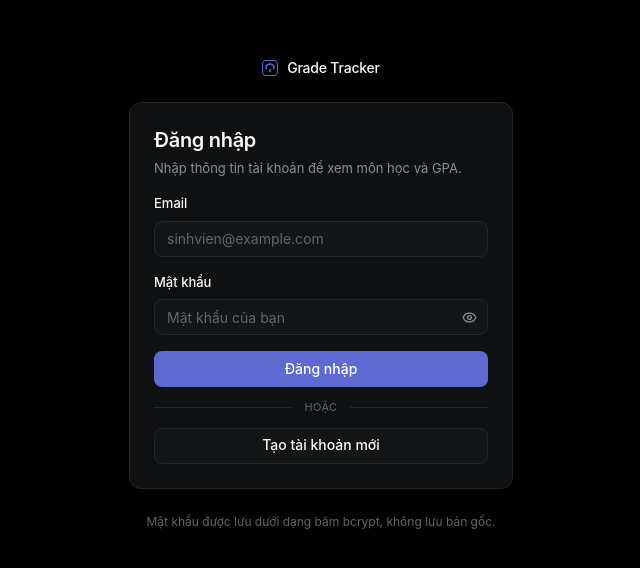
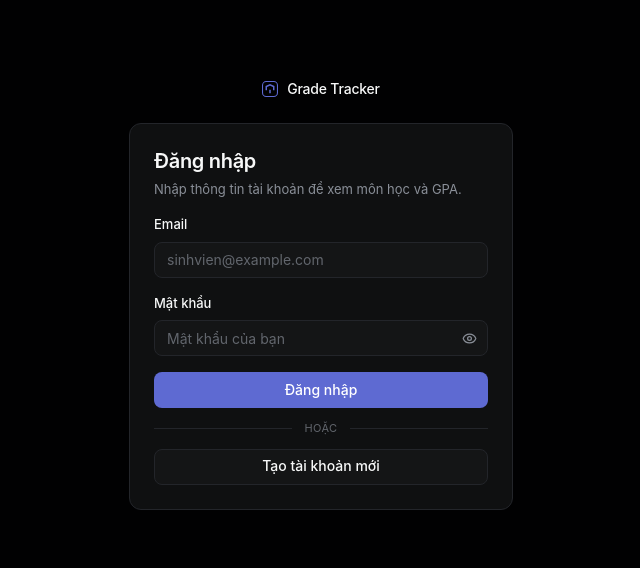
Before and after one commit to Ngh1az/grade-tracker, a React (Vite) app in the folder client/: page / in a window 1280 px wide. Shown: the part 106-674 px from the top of the page, without its empty margins (319-959 px from the left). Built offline with nearby package versions, Linux system fonts and the light colour scheme.

Commit message:
refactor(auth ui): drop the bcrypt footnote from the auth screen
Naming the hashing algorithm on the sign-in page tells visitors nothing
useful and advertises an implementation detail. Removes the unused
.auth-foot rule along with it.

```diff
--- a/client/src/AuthScreen.jsx
+++ b/client/src/AuthScreen.jsx
@@ -143,10 +143,6 @@ export default function AuthScreen({ onAuthenticated }) {
           {isRegister ? 'Tôi đã có tài khoản' : 'Tạo tài khoản mới'}
         </button>
       </form>
-
-      <p className="auth-foot">
-        Mật khẩu được lưu dưới dạng băm bcrypt, không lưu bản gốc.
-      </p>
     </div>
   );
 }
--- a/client/src/index.css
+++ b/client/src/index.css
@@ -273,15 +273,6 @@ button.block {
   background: var(--hairline);
 }
 
-.auth-foot {
-  margin: 0;
-  max-width: 384px;
-  color: var(--ink-tertiary);
-  font-size: 12px;
-  line-height: 1.5;
-  letter-spacing: 0;
-  text-align: center;
-}
 
 .level-options {
   display: grid;
```
